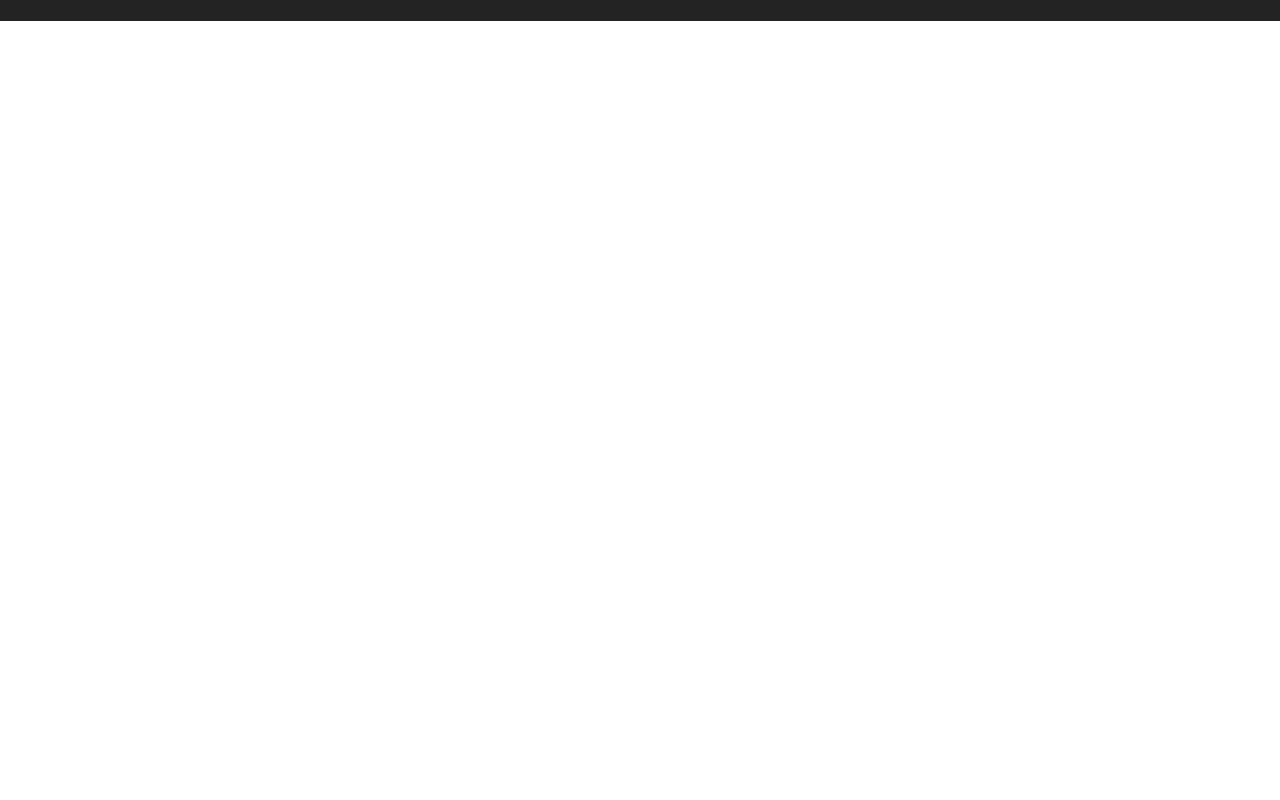
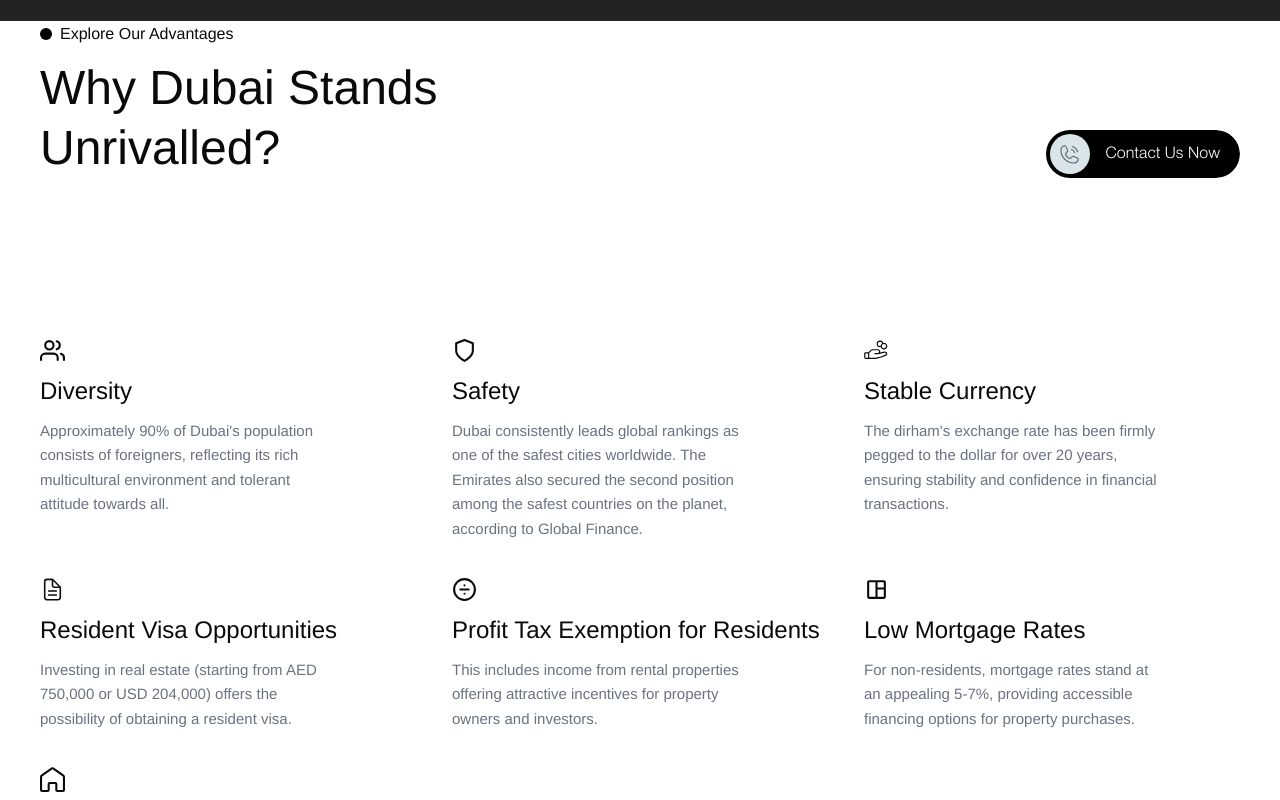
Before and after one commit to web-dev-pasta/Landing-Page, a Next.js app: page / in a window 1280 px wide. Shown: the part 6600-7400 px from the top of the page. Built offline with nearby package versions, Linux system fonts and the light colour scheme.

Commit message:
Implemented Stands Section

```diff
--- a/src/app/page.jsx
+++ b/src/app/page.jsx
@@ -8,31 +8,31 @@ import Solutions from "@/sections/Solutions";
 import Path from "@/sections/Path";
 import PathTablet from "@/sections/PathTablet";
 import { useState, useEffect } from "react";
+import Stands from "@/sections/Stands";
+
 function useMediaQuery(query) {
   const [matches, setMatches] = useState(false);
-  const [mounted, setMounted] = useState(false);
-
   useEffect(() => {
-    setMounted(true);
-
     const media = window.matchMedia(query);
-    if (media.matches !== matches) {
-      setMatches(media.matches);
-    }
-
     const listener = () => setMatches(media.matches);
+    setMatches(media.matches);
     media.addEventListener("change", listener);
     return () => media.removeEventListener("change", listener);
-  }, [matches, query]);
-
-  if (!mounted) {
-    return false;
-  }
+  }, [query]);
 
   return matches;
 }
+
 export default function Home() {
+  const [mounted, setMounted] = useState(false);
   const isTablet = useMediaQuery("(max-width: 1300px)");
+  useEffect(() => {
+    setMounted(true);
+  }, []);
+  if (!mounted) {
+    return null;
+  }
+
   return (
     <ReactLenis root>
       <Hero />
@@ -40,7 +40,9 @@ export default function Home() {
       <Portfolio />
       <Build />
       <Solutions />
+
       {isTablet ? <PathTablet /> : <Path />}
+      <Stands />
       <section className="min-h-screen"></section>
     </ReactLenis>
   );
--- a/src/sections/Build.jsx
+++ b/src/sections/Build.jsx
@@ -161,16 +161,16 @@ function Build() {
       borderBottomLeftRadius: "30px",
       scrollTrigger: {
         trigger: section.current,
-        start: "bottom 95%",
+        start: "bottom+=80 bottom",
         end: "bottom 50%",
         scrub: true,
       },
     });
     gsap.to(section.current, {
-      y: -40,
+      y: -80,
       scrollTrigger: {
         trigger: section.current,
-        start: "bottom 75%",
+        start: "bottom 65%",
         end: "bottom 10%",
         scrub: true,
       },
--- a/src/sections/Path.jsx
+++ b/src/sections/Path.jsx
@@ -5,7 +5,6 @@ import { useGSAP } from "@gsap/react";
 import { ScrollTrigger } from "gsap/ScrollTrigger";
 import parse from "html-react-parser";
 import { FiDownload } from "react-icons/fi";
-import { useEffect } from "react";
 
 gsap.registerPlugin(useGSAP, ScrollTrigger);
 
@@ -228,6 +227,26 @@ function Path() {
         },
         "phase2"
       );
+    gsap.to(sectionRef.current, {
+      scale: 0.94,
+      borderBottomRightRadius: "30px",
+      borderBottomLeftRadius: "30px",
+      scrollTrigger: {
+        trigger: sectionRef.current,
+        start: "bottom 98%",
+        end: "bottom 50%",
+        scrub: true,
+      },
+    });
+    gsap.to(sectionRef.current, {
+      top: -45,
+      scrollTrigger: {
+        trigger: sectionRef.current,
+        start: "bottom 60%",
+        end: "bottom 20%",
+        scrub: true,
+      },
+    });
   }, []);
 
   const text = [
@@ -239,7 +258,8 @@ function Path() {
   return (
     <section
       ref={sectionRef}
-      className="min-h-screen bg-[#232323] text-white flex flex-col"
+      className="relative path-section min-h-screen bg-[#232323] text-white flex flex-col"
+      style={{ zIndex: 8 }}
     >
       <p
         className="text-center text-white text-[8.3vw] sm:text-[45px] lg:text-[65px] font-light my-20"
--- a/src/sections/PathTablet.jsx
+++ b/src/sections/PathTablet.jsx
@@ -65,12 +65,33 @@ function PathTablet() {
         start: "top-=100 top",
       },
     });
+    gsap.to(sectionRef.current, {
+      scale: 0.94,
+      borderBottomRightRadius: "30px",
+      borderBottomLeftRadius: "30px",
+      scrollTrigger: {
+        trigger: sectionRef.current,
+        start: "bottom 98%",
+        end: "bottom 50%",
+        scrub: true,
+      },
+    });
+    gsap.to(sectionRef.current, {
+      top: -50,
+      scrollTrigger: {
+        trigger: sectionRef.current,
+        start: "bottom bottom",
+        end: "bottom 50%",
+        scrub: true,
+      },
+    });
   }, []);
 
   return (
     <section
       ref={sectionRef}
       className="min-h-screen bg-[#232323] text-white flex flex-col items-center justify-between py-10 px-5 relative -top-[1px]"
+      style={{ zIndex: 8 }}
     >
       <p
         className="text-center text-white text-[8.3vw] sm:text-[45px] lg:text-[65px] font-light"
--- /dev/null
+++ b/src/sections/Stands.jsx
@@ -0,0 +1,187 @@
+import { useRef } from "react";
+import gsap from "gsap";
+import { useGSAP } from "@gsap/react";
+import { ScrollTrigger } from "gsap/ScrollTrigger";
+import { PiPhoneCallLight } from "react-icons/pi";
+import { FiUsers } from "react-icons/fi";
+import { FiShield } from "react-icons/fi";
+import { PiHandCoinsLight } from "react-icons/pi";
+import { IoDocumentTextOutline } from "react-icons/io5";
+import { LuCircleDivide } from "react-icons/lu";
+import { MdOutlineSpaceDashboard } from "react-icons/md";
+import { GrHomeRounded } from "react-icons/gr";
+gsap.registerPlugin(useGSAP, ScrollTrigger);
+function Stands() {
+  const contact = useRef(null);
+  const contactText = useRef(null);
+  const standsSection = useRef(null);
+  const grid = useRef(null);
+  const features = [
+    {
+      icon: <FiUsers />,
+      title: "Diversity",
+      desc: "Approximately 90% of Dubai's population consists of foreigners, reflecting its rich multicultural environment and tolerant attitude towards all.",
+    },
+    {
+      icon: <FiShield />,
+      title: "Safety",
+      desc: "Dubai consistently leads global rankings as one of the safest cities worldwide. The Emirates also secured the second position among the safest countries on the planet, according to Global Finance.",
+    },
+    {
+      icon: <PiHandCoinsLight />,
+      title: "Stable Currency",
+      desc: "The dirham's exchange rate has been firmly pegged to the dollar for over 20 years, ensuring stability and confidence in financial transactions.",
+    },
+    {
+      icon: <IoDocumentTextOutline />,
+      title: "Resident Visa Opportunities",
+      desc: "Investing in real estate (starting from AED 750,000 or USD 204,000) offers the possibility of obtaining a resident visa.",
+    },
+    {
+      icon: <LuCircleDivide />,
+      title: "Profit Tax Exemption for Residents",
+      desc: "This includes income from rental properties offering attractive incentives for property owners and investors.",
+    },
+    {
+      icon: <MdOutlineSpaceDashboard />,
+      title: "Low Mortgage Rates",
+      desc: "For non-residents, mortgage rates stand at an appealing 5-7%, providing accessible financing options for property purchases.",
+    },
+    {
+      icon: <GrHomeRounded />,
+      title: "Remote Property Acquisition",
+      desc: "Reach out to us, and we'll assist you in selecting a worthy property while handling all transaction formalities. Moreover, with 0% commission.",
+    },
+  ];
+  const explore = useRef(null);
+  useGSAP(() => {
+    gsap.from(explore.current, {
+      opacity: 0,
+      x: -20,
+      duration: 1,
+      scrollTrigger: {
+        trigger: explore.current,
+        start: "15px bottom",
+      },
+    });
+    gsap.from(".span-stands", {
+      y: 20,
+      opacity: 0,
+      stagger: 0.3,
+      duration: 1,
+      scrollTrigger: {
+        trigger: ".span-stands",
+        start: "top bottom",
+      },
+    });
+    gsap.set(contact.current, {
+      clipPath: `inset(0 75% 0 0 round 0 50px 50px 0)`,
+    });
+    gsap.from(contactText.current, {
+      delay: 1.5,
+      duration: 1,
+      opacity: 0,
+      scale: 0.95,
+      scrollTrigger: {
+        trigger: contact.current,
+        start: "top bottom",
+      },
+    });
+    gsap.to(contact.current, {
+      clipPath: `inset(0 0% 0 0 round 0 50px 50px 0)`,
+      delay: 1,
+      duration: 2,
+      ease: "power3.out",
+      scrollTrigger: {
+        trigger: contact.current,
+        start: "top bottom",
+      },
+    });
+
+    gsap.from(contact.current, {
+      opacity: 0.2,
+      scale: 0,
+      duration: 2,
+      ease: "power3.out",
+      scrollTrigger: {
+        trigger: contact.current,
+        start: "top bottom",
+      },
+    });
+    gsap.from(grid.current, {
+      opacity: 0,
+      scale: 0.8,
+      duration: 2,
+      ease: "power3.out",
+      scrollTrigger: {
+        trigger: grid.current,
+        start: "top bottom",
+      },
+    });
+  });
+
+  return (
+    <section
+      className="bg-white px-10 flex flex-col md:gap-20"
+      ref={standsSection}
+      style={{ zIndex: 7 }}
+    >
+      <div className="hero flex justify-between md:items-end mb-20 flex-col items-center md:flex-row gap-4 md:gap-0">
+        <div className="text">
+          <div className="explore flex items-center gap-2 mb-3 justify-center md:justify-start">
+            <span className="inline-block w-3 h-3 bg-black rounded-full"></span>
+            <p ref={explore}>Explore Our Advantages</p>
+          </div>
+          <div className="sm:text-5xl leading-tight text-center md:text-start text-[8vw]">
+            <div
+              style={{ clipPath: `polygon(0 0, 100% 0, 100% 100%, 0% 100%)` }}
+            >
+              <span className="span-stands inline-block">Why Dubai Stands</span>
+            </div>
+            <div
+              style={{ clipPath: `polygon(0 0, 100% 0, 100% 100%, 0% 100%)` }}
+            >
+              <span className="span-stands inline-block">Unrivalled?</span>
+            </div>
+          </div>
+        </div>
+        <div
+          className="phone p-[4px] bg-black rounded-full text-white flex place-items-center cursor-pointer w-fit"
+          ref={contact}
+          style={{
+            transformOrigin: `20px center`,
+          }}
+        >
+          <div className="icon bg-[#DAE5EA] rounded-full p-2">
+            <span className="text-2xl">
+              <PiPhoneCallLight className="fill-[#5A6870]" />
+            </span>
+          </div>
+          <p className="px-4 font-light" ref={contactText}>
+            Contact Us Now
+          </p>
+        </div>
+      </div>
+      <div
+        className="grid gap-9 md:grid-cols-[repeat(auto-fill,minmax(300px,1fr))] grid-cols-1 justify-items-center md:justify-items-start"
+        ref={grid}
+      >
+        {features.map((item, i) => (
+          <div key={i}>
+            <div className="image text-[25px] flex justify-center md:justify-start">
+              {item.icon}
+            </div>
+            <p className="text-2xl my-3 text-center md:text-start">
+              {item.title}
+            </p>
+            <p className="text-[15px] text-gray-500 max-w-[300px] leading-relaxed text-center md:text-start mx-auto md:mx-[initial]">
+              {item.desc}
+            </p>
+          </div>
+        ))}
+      </div>
+    </section>
+  );
+}
+
+export default Stands;
```
